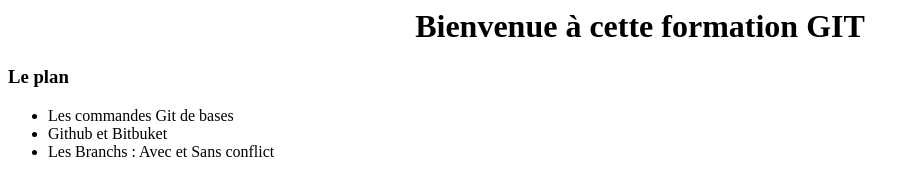
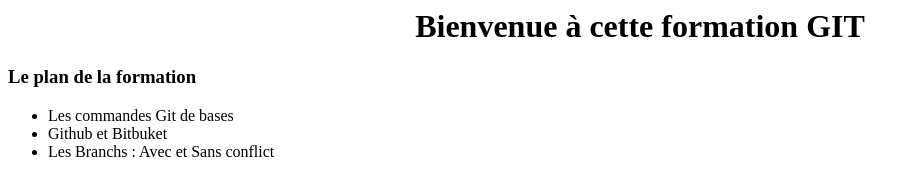
Before and after one commit to MezghichGit/formationGit, a plain HTML site: page index.html in a window 1280 px wide. Shown: the whole page, without its empty margins (0-919 px from the left). Drawn offline with Linux system fonts and the light colour scheme.

Commit message:
version index.html finale

```diff
--- a/index.html
+++ b/index.html
@@ -4,7 +4,7 @@
 <body>
 <h1 align="center">Bienvenue à cette formation GIT </h1>
 
-<h3>Le plan</h3>
+<h3>Le plan de la formation</h3>
 <ul>
 <li>Les commandes Git de bases</li>
 <li>Github et Bitbuket</li>
```
